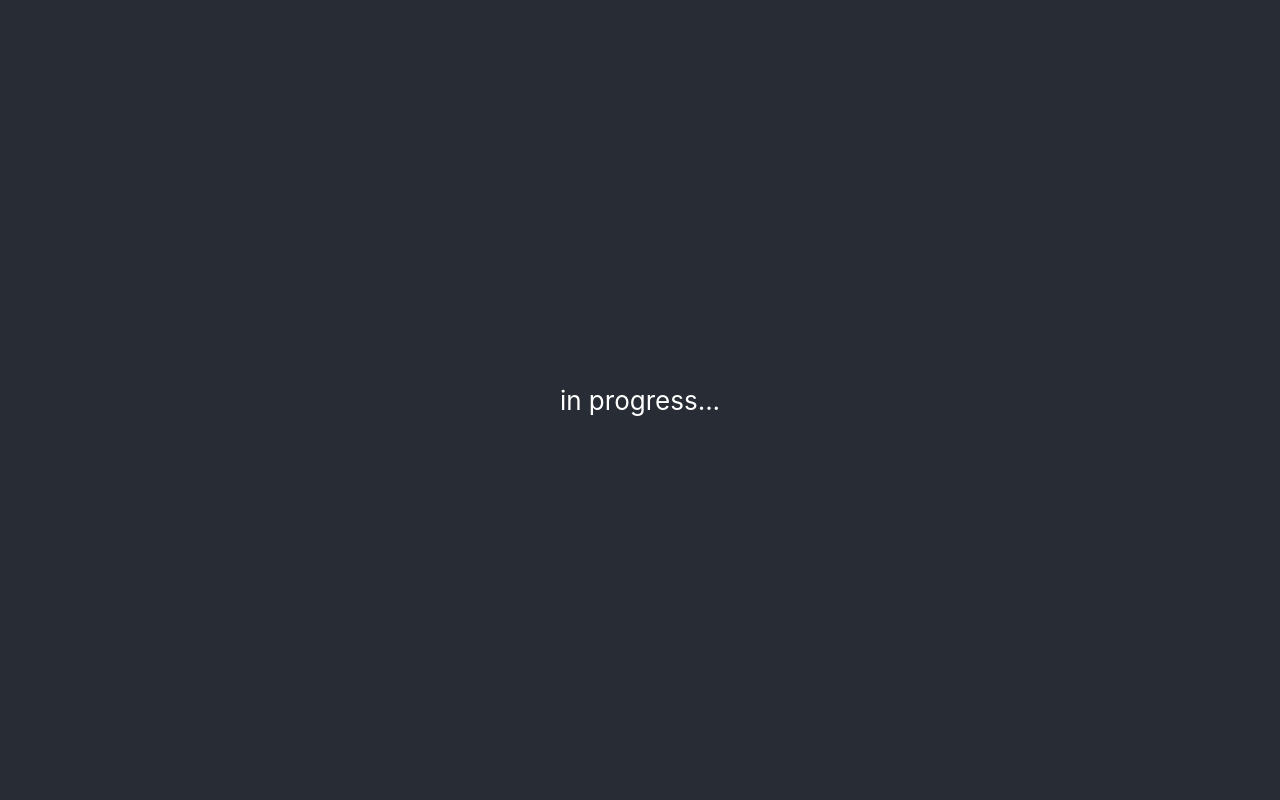
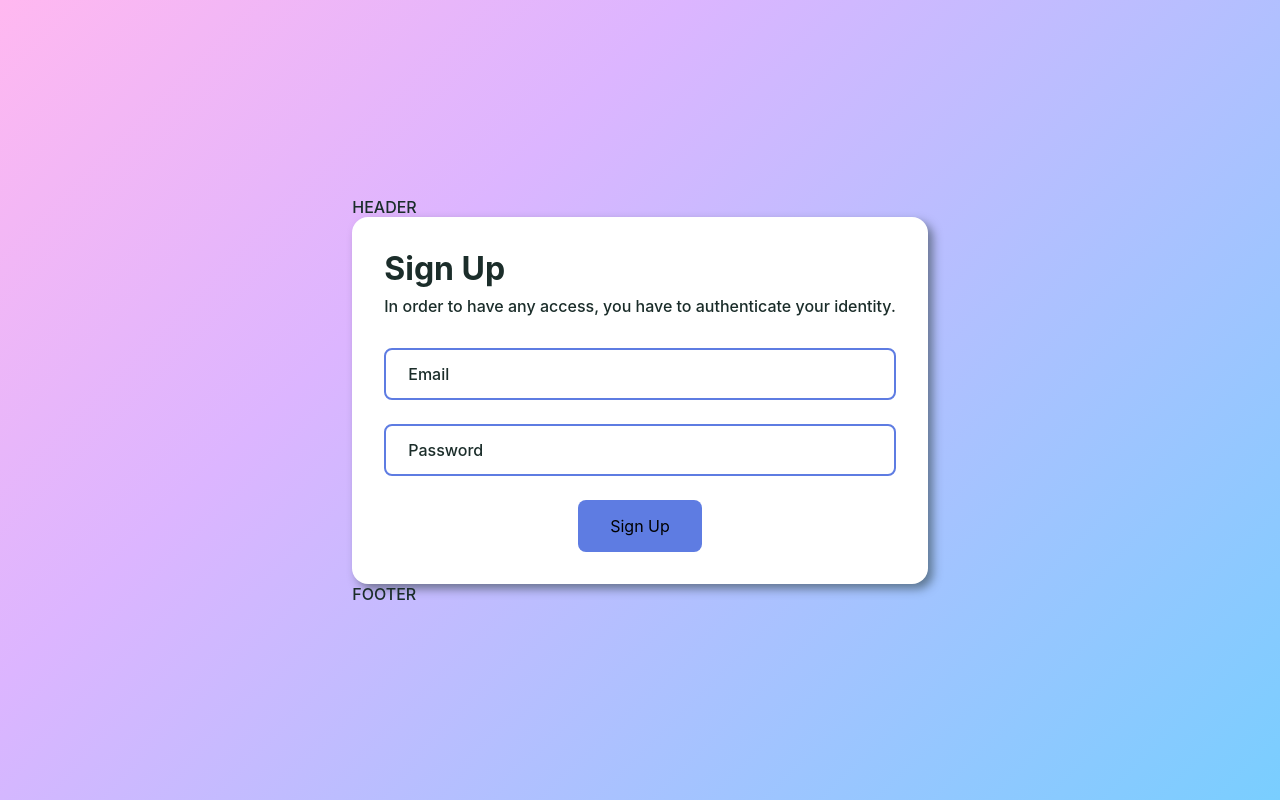
Before and after one commit to MorphineForOdin/explore-react, a React (Create React App) app in the folder explore-react/: page /auth in a window 1280 px wide. Built offline with nearby package versions, Linux system fonts and the light colour scheme.

Commit message:
auth page

```diff
--- a/explore-react/package.json
+++ b/explore-react/package.json
@@ -7,9 +7,12 @@
     "@types/node": "^16.11.14",
     "@types/react": "^17.0.37",
     "@types/react-dom": "^17.0.11",
+    "axios": "^0.24.0",
     "react": "^17.0.2",
     "react-dom": "^17.0.2",
+    "react-router-dom": "^6.2.1",
     "react-scripts": "5.0.0",
+    "sass": "^1.45.0",
     "typescript": "^4.5.4"
   },
   "scripts": {
--- a/explore-react/src/App.css
+++ /dev/null
@@ -1,14 +0,0 @@
-.App {
-  text-align: center;
-}
-
-.App-header {
-  background-color: #282c34;
-  min-height: 100vh;
-  display: flex;
-  flex-direction: column;
-  align-items: center;
-  justify-content: center;
-  font-size: calc(10px + 2vmin);
-  color: white;
-}
--- a/explore-react/src/App.tsx
+++ b/explore-react/src/App.tsx
@@ -1,13 +1,20 @@
-import './App.css';
+import { Routes, Route } from "react-router-dom";
+import Footer from "./core/Footer";
+import Header from "./core/Header";
+import NotFound from "./core/NotFound";
+import Auth from "./pages/Auth";
+import Home from "./pages/Home";
 
-function App() {
+export default function App() {
   return (
-    <div className="App">
-      <header className="App-header">
-        <p>in progress...</p>
-      </header>
-    </div>
+    <>
+      <Header />
+      <Routes>
+        <Route path="/" element={<Home />} />
+        <Route path="/auth" element={<Auth />} />
+        <Route path="*" element={<NotFound />} />
+      </Routes>
+      <Footer />
+    </>
   );
 }
-
-export default App;
--- /dev/null
+++ b/explore-react/src/core/Footer.tsx
@@ -0,0 +1,5 @@
+export default function Footer() {
+    return (
+        <div>FOOTER</div>
+    );
+}
--- /dev/null
+++ b/explore-react/src/core/Header.tsx
@@ -0,0 +1,5 @@
+export default function Header() {
+    return (
+        <div>HEADER</div>
+    );
+}
--- /dev/null
+++ b/explore-react/src/core/NotFound.tsx
@@ -0,0 +1,5 @@
+export default function NotFound() {
+    return (
+        <div>NOT FOUND</div>
+    );
+}
--- a/explore-react/src/index.css
+++ /dev/null
@@ -1,13 +0,0 @@
-body {
-  margin: 0;
-  font-family: -apple-system, BlinkMacSystemFont, 'Segoe UI', 'Roboto', 'Oxygen',
-    'Ubuntu', 'Cantarell', 'Fira Sans', 'Droid Sans', 'Helvetica Neue',
-    sans-serif;
-  -webkit-font-smoothing: antialiased;
-  -moz-osx-font-smoothing: grayscale;
-}
-
-code {
-  font-family: source-code-pro, Menlo, Monaco, Consolas, 'Courier New',
-    monospace;
-}
--- /dev/null
+++ b/explore-react/src/index.scss
@@ -0,0 +1,125 @@
+$color-primary: #5E7CE2;
+$color-primary-hover: #92B4F4;
+$color-primary-focus: #CFDEE7;
+
+$color-background: #79CEFF;
+
+$color-text: #1B2D2A;
+
+$border-radius: 1rem;
+$border-radius-sm: .5rem;
+
+*,
+*::before,
+*::after {
+  box-sizing: border-box;
+  margin: 0;
+  padding: 0;
+}
+
+body {
+  font-family: -apple-system, BlinkMacSystemFont, 'Segoe UI', 'Roboto', 'Oxygen',
+    'Ubuntu', 'Cantarell', 'Fira Sans', 'Droid Sans', 'Helvetica Neue',
+    sans-serif;
+  font-weight: 500;
+  -webkit-font-smoothing: antialiased;
+  -moz-osx-font-smoothing: grayscale;
+  background-color: $color-background;
+  background-image: linear-gradient(
+    315deg,
+    $color-background 0%,
+    #dcb5ff 67%,
+    #ffb8f0 100%
+  );
+  min-height: 100vh;
+  width: 100vw;
+  display: grid;
+  justify-content: center;
+  align-items: center;
+  color: $color-text;
+}
+
+.auth-form {
+  padding: 2rem;
+  border-radius: $border-radius;
+  background-color: white;
+  -webkit-box-shadow: 5px 5px 10px 0px rgba(27,45,42,0.5);
+  -moz-box-shadow: 5px 5px 10px 0px rgba(27,45,42,0.5);
+  box-shadow: 5px 5px 10px 0px rgba(27,45,42,0.5);
+
+  h1 {
+    margin-bottom: .5rem;
+  }
+
+  p {
+    margin-bottom: 2rem;
+  }
+
+  .form-group {
+    position: relative;
+    margin-bottom: 1.5rem;
+    background-color: inherit;
+
+    .form-input {
+      width: 100%;
+      border: 2px solid $color-primary;
+      border-radius: $border-radius-sm;
+      font-family: inherit;
+      font-weight: inherit;
+      color: inherit;
+      outline: none;
+      padding: 1rem;
+      background: none;
+
+      &:hover {
+        border-color: $color-primary-hover;
+      }
+
+      &:focus {
+        border-color: $color-primary-focus;
+      }
+    }
+
+    .form-label {
+      position: absolute;
+      left: 1rem;
+      top: 1rem;
+      background-color: inherit;
+      padding: 0 .5rem;
+      border-radius: $border-radius-sm;
+      transition:
+        top 200ms ease-in,
+        left 200ms ease-in,
+        font-size 200ms ease-in;
+    }
+  }
+
+  .form-button {
+    display: block;
+    margin: 0 auto;
+    padding: 1rem 2rem;
+    background-color: $color-primary;
+    font-family: inherit;
+    font-size: inherit;
+    border-radius: $border-radius-sm;
+    outline: none;
+    border: none;
+    cursor: pointer;
+    transition: background-color 200ms ease-in;
+
+    &:hover {
+      background-color: $color-primary-hover;
+    }
+
+    &:focus {
+      background-color: $color-primary-focus;
+    }
+  }
+}
+
+.form-input:focus ~ .form-label,
+.form-input:not(:placeholder-shown).form-input:not(:focus) ~ .form-label {
+  top: -.5rem;
+  left: .8rem;
+  font-size: .8rem;
+}
--- /dev/null
+++ b/explore-react/src/pages/Auth.tsx
@@ -0,0 +1,31 @@
+export default function Auth() {
+    return (
+        <div className="auth-form">
+            <h1>Sign Up</h1>
+            <p>In order to have any access, you have to authenticate your identity.</p>
+            <div className="form-group">
+                <input
+                    type="email"
+                    name="email"
+                    id="authEmail"
+                    className="form-input"
+                    placeholder=" "
+                    autoComplete="off"
+                    tabIndex={1} />
+                <label htmlFor="authEmail" className="form-label">Email</label>
+            </div>
+            <div className="form-group">
+                <input
+                    type="password"
+                    name="password"
+                    id="authPassword"
+                    className="form-input"
+                    placeholder=" "
+                    autoComplete="off"
+                    tabIndex={2} />
+                <label htmlFor="authPassword" className="form-label">Password</label>
+            </div>
+            <button className="form-button" tabIndex={3}>Sign Up</button>
+        </div>
+    );
+}
--- /dev/null
+++ b/explore-react/src/pages/Home.tsx
@@ -0,0 +1,5 @@
+export default function Home() {
+    return (
+        <div>HOME PAGE</div>
+    );
+}
--- /dev/null
+++ b/explore-react/src/services/authService.tsx
@@ -0,0 +1 @@
+export { }
```
Also changed, not shown: explore-react/src/index.tsx (+4 -4 lines), 1 other file (tests, documents, lock files or other folders).
